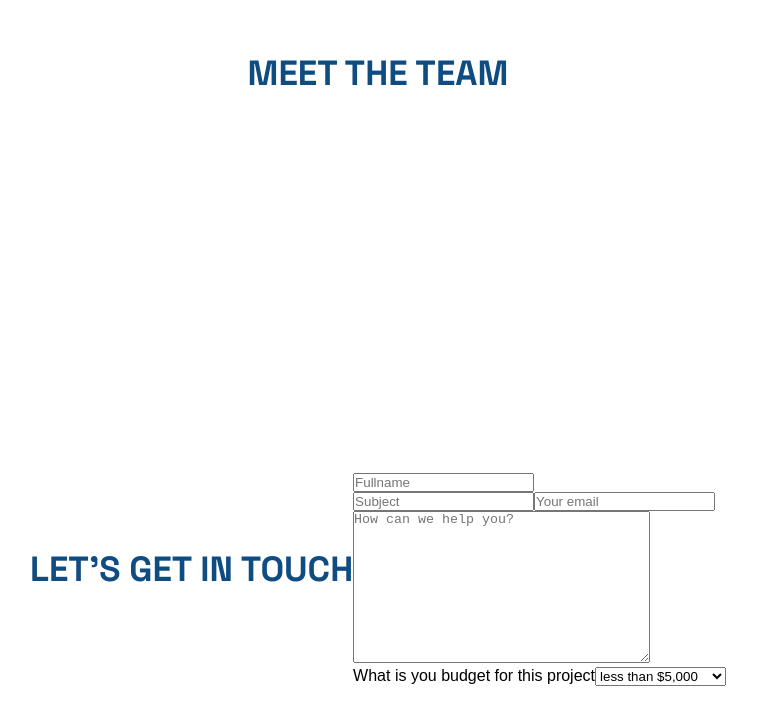
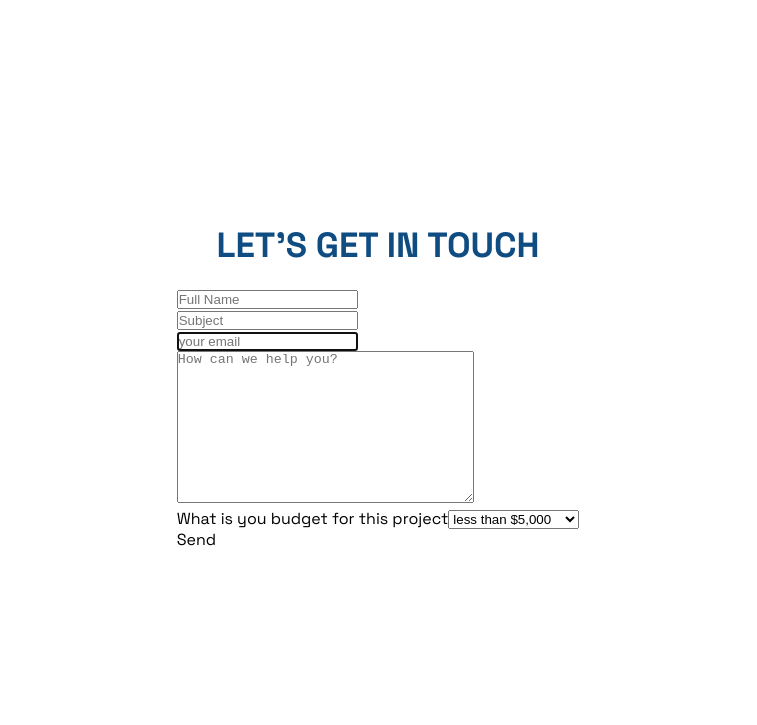
Before and after one commit to ogooluwanick/FUTURIQ-INC, a React (Create React App) app: page / in a window 1280 px wide. Shown: the part 2690-3415 px from the top of the page, without its empty margins (262-1019 px from the left). Built offline with nearby package versions, Linux system fonts and the light colour scheme.

Commit message:
form lvl2

```diff
--- a/src/App.js
+++ b/src/App.js
@@ -5,7 +5,6 @@ import Contact from './sections/Contact/Contact';
 import Hero from './sections/Hero/Hero';
 import Mission from './sections/Mission/Mission';
 import Services from './sections/Services/Services';
-import Team from './sections/Team/Team';
 
 function App() {
   return (
@@ -15,7 +14,7 @@ function App() {
                 <Aboutus/>
                 <Mission/>
                 <Services/>
-                <Team/>
+                {/* <Team/>     */}
                 <Contact/>
         </div>
   );
--- a/src/sections/Contact/Contact.jsx
+++ b/src/sections/Contact/Contact.jsx
@@ -1,37 +1,96 @@
-import React from 'react'
+import React, { useState } from 'react'
+import { useForm } from "react-hook-form";
+
 
 import "./Contact.scss"
 import MotionWrap from '../../wrapper/MotionWrap'
 import AppWrap from '../../wrapper/AppWrap'
 
 const Contact = () => {
+        const { register, handleSubmit , formState:{errors} ,setValue,getValues,setFocus} = useForm();
+
+        const [loading, setLoading] = useState(false)
+
         const handleEmail =()=>{
+                try {
 
+                }
+                catch (error) {
+
+                }
         }
   return (
         <>
                 <h2 className='subheader'>LET'S GET IN TOUCH</h2>
 
-                <form onSubmit={handleEmail}>
+                <form onSubmit={handleSubmit(handleEmail)}>
                         <div className="input-box">
-                                <input type="text" placeholder='Fullname' />
+                                <input id='name'  name='name' type="text" placeholder='Full name' style={{textTransform:"capitalize"}}  {
+                                                                                                ...register(      "name",
+                                                                                                                        {
+                                                                                                                                pattern:{value: /^(\s*[a-zA-Z-]+\s*)+$/g , message:"Just your first and last name, thanks. 😂"},
+                                                                                                                                required:"You did not just forget your name. 😂",
+                                                                                                                        })
+                                                                                        }
+                                />
+                                {errors.name?<div className={"errors"}>{errors.name.message}</div>:""}
+                        </div>
+                        <div className="doublebag">
+                                <div className="input-box">
+                                        <input name="subject" id='subject' type="text"  placeholder='Subject' {
+                                                                                                ...register(      "subject",
+                                                                                                                        {
+                                                                                                                                required:"Please include a subject 🥺",
+                                                                                                                        })
+                                                                                                }
+                                        />
+                                        {errors.subject?<div className={"errors"}>{errors.subject.message}</div>:""}
+
+                                </div>
+                                <div className="input-box">
+                                        <input name="email" id='email' type="email" placeholder='Your email' style={{textTransform:"lowercase"}} autoFocus {
+                                                                                                ...register(      "email",
+                                                                                                                        {
+                                                                                                                                required:"Lol! Don't forget to add your email. 😂",
+                                                                                                                                pattern:{value: /^[a-zA-Z0-9.!#$%&'*+/=?^_`{|}~-]+@[a-zA-Z0-9-]+(?:\.[a-zA-Z0-9-]+)*$/ , message:"Haha... invalid email address. 😂"}
+                                                                                                                        })
+                                                                                        }
+                                        />
+                                        {errors.email?<div className={"errors"}>{errors.email.message}</div>:""}
+                                </div>
                         </div>
                         <div className="input-box">
-                                <input type="text" placeholder='Subject' />
-                                <input type="email" placeholder='Your email' />
-                        </div>
-                        <div className="input-box">
-                                <textarea name="" id="content"  placeholder='How can we help you?' cols="35" rows="10"></textarea>
+                                <textarea name="content" id="content" type="text" placeholder='How can we help you?' cols="35" rows="10" {
+                                                                                                ...register(      "content",
+                                                                                                                        {
+                                                                                                                                required:"Lol! Don't forget to add your email. 😂",
+                                                                                                                        })
+                                                                                        }
+                                />
+                                {errors.content?<div className={"errors"}>{errors.content.message}</div>:""}
                         </div>
                         <div className="input-box">
                                 <label htmlFor="budget">What is you budget for this project</label>
-                                <select name="budget" id="budget">
-                                        <option value="less than $5,000">less than $5,000</option>
+                                <select name="budget" id="budget" {
+                                                                                                ...register(      "budget",
+                                                                                                                        {
+                                                                                                                                required:"Kindly let us know your budget. 😂",
+                                                                                                                        })
+                                                                                        }
+                                >
+                                        <option value="less than $5,000" selected>less than $5,000</option>
                                         <option value="$5,000 - $10,000">$5,000 - $10,000</option>
-                                        <option value="$20,000 - $40,000">$20,000 - $40,000</option>
+                                        <option value="$20,000 - $40,000" >$20,000 - $40,000</option>
                                         <option value="$40,000+">$40,000+</option>
+                                </select>
 
-                                </select>
+                                {errors.budget?<div className={"errors"}>{errors.budget.message}</div>:""}
+                        </div>
+
+                        <div className="btn-box">
+                                <button type='submit'>
+                                        Send
+                                </button>
                         </div>
                 </form>
         </>
--- a/src/sections/Contact/Contact.scss
+++ b/src/sections/Contact/Contact.scss
@@ -0,0 +1,13 @@
+#contact{
+        position: relative;
+}
+
+.app__contact{
+        flex: 1;
+        width: 100%;
+        height: fit-content;
+        flex-direction: column;
+
+        font-family: 'Space Grotesk', sans-serif;
+
+}
```
